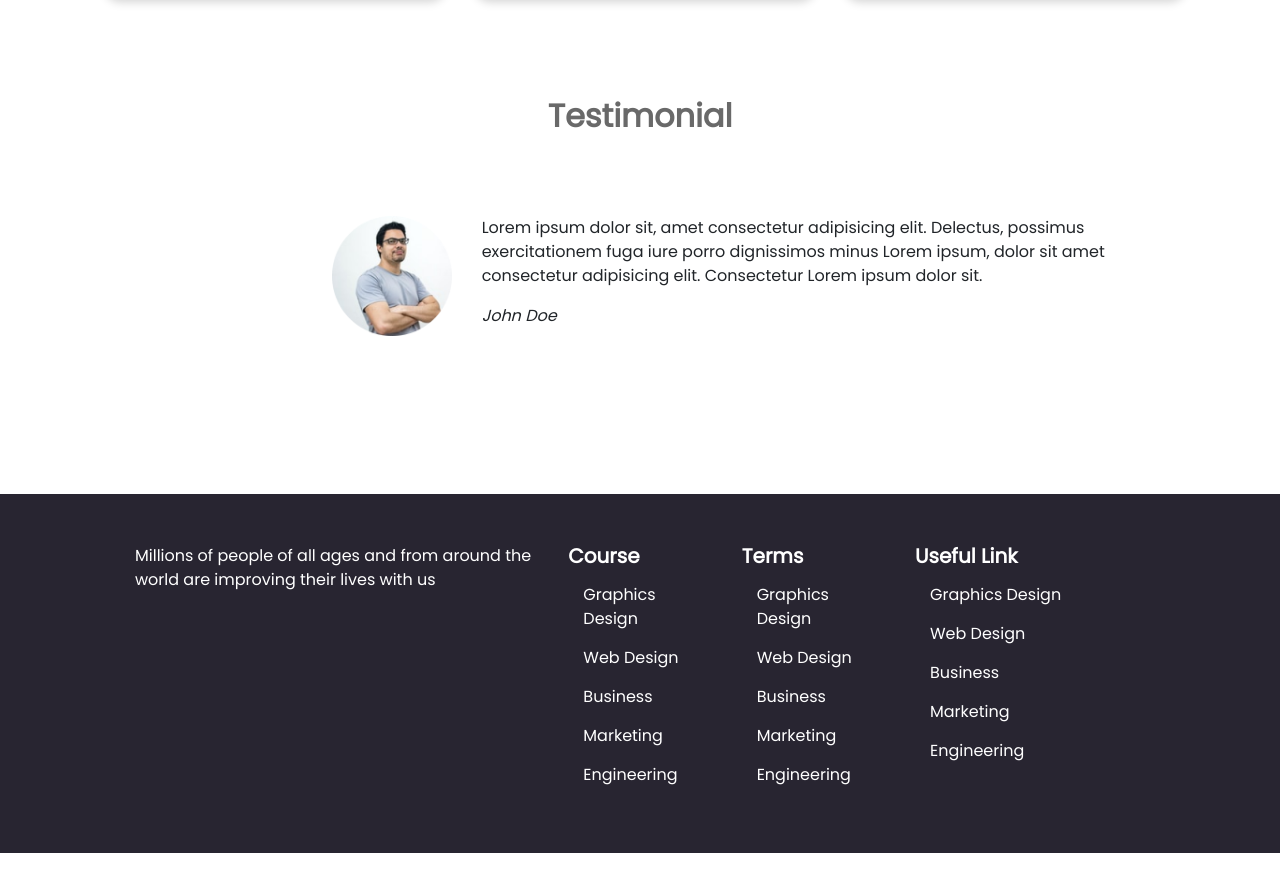
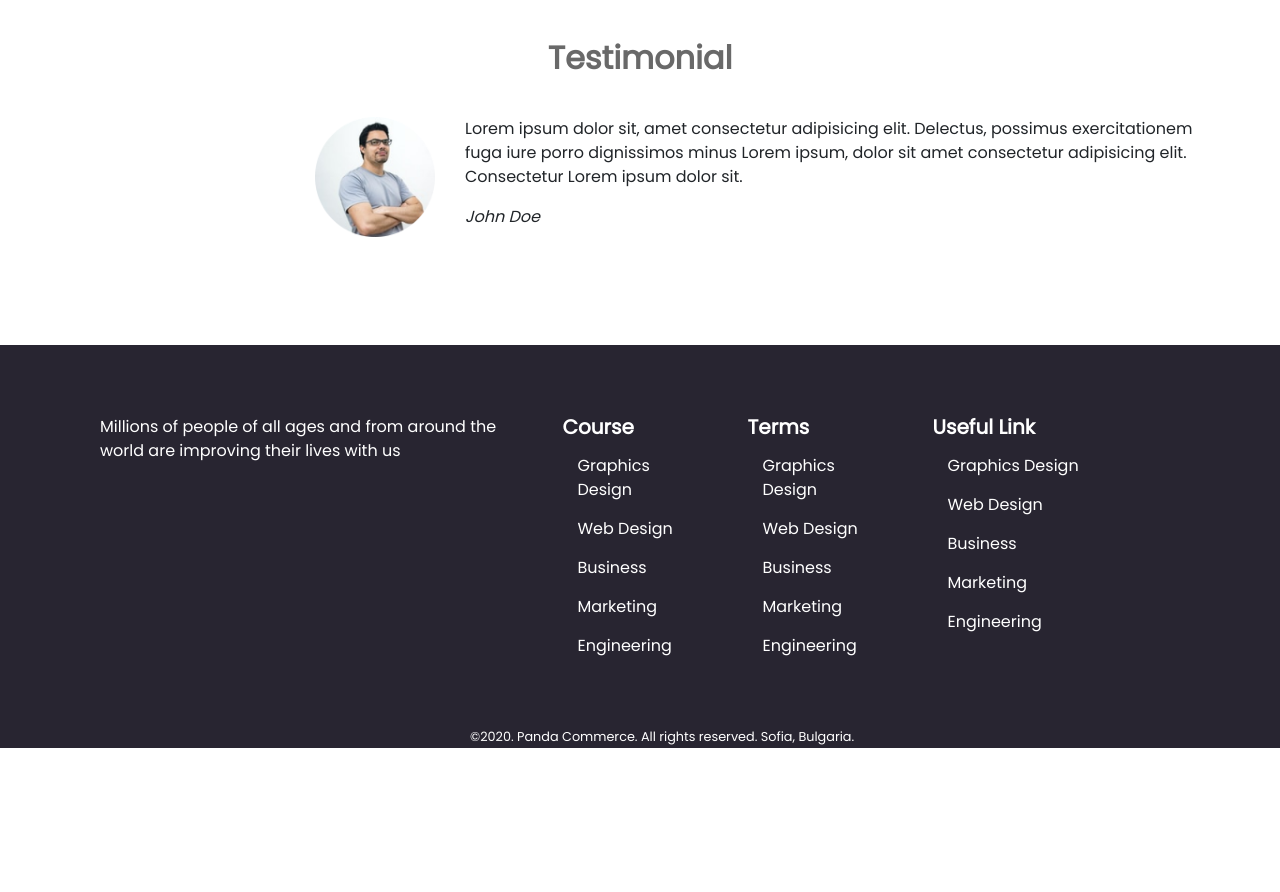
Before and after one commit to MOHAMMADISHAK/e-school, a plain HTML site: page index.html in a window 1280 px wide. Shown: the part 1408-2300 px from the top of the page. After the commit the page ends 2156 px from the top, so only its background shows below. Drawn offline with nearby package versions, Linux system fonts and the light colour scheme.

Commit message:
third update

```diff
--- a/index.html
+++ b/index.html
@@ -214,7 +214,7 @@
         <!-- footer-->
 
       <footer>
-            <div class="container e-school-footer">
+            <div class="e-school-footer">
                 <div class="row">
                     <div class="col-md-5">
                         <p> Millions of people of all ages and from around
@@ -252,6 +252,9 @@
                     </div>
             </div>
         </div>
+
+        <small>©2020. Panda Commerce. All rights reserved. Sofia, Bulgaria.</small>
+
     </footer>
 
 
--- a/style.css
+++ b/style.css
@@ -23,7 +23,7 @@ h2{
     text-align: center;
     color: #696969;
     font-weight: 700;
-    margin-bottom: 30px;
+    margin-bottom: 40px;
 }
 h6 {
 
@@ -109,12 +109,16 @@ a:hover{
 }
 footer{
     background-color: #282531;
-    margin-bottom: none;
+
 }
 .e-school-footer p,h5{
     color: white;
 
 }
-.row{
-    padding: 50px;
+.e-school-footer{
+    padding: 70px 100px 50px 100px;
 }
+small{
+   padding-left: 470px;
+    color: white;
+}
```
